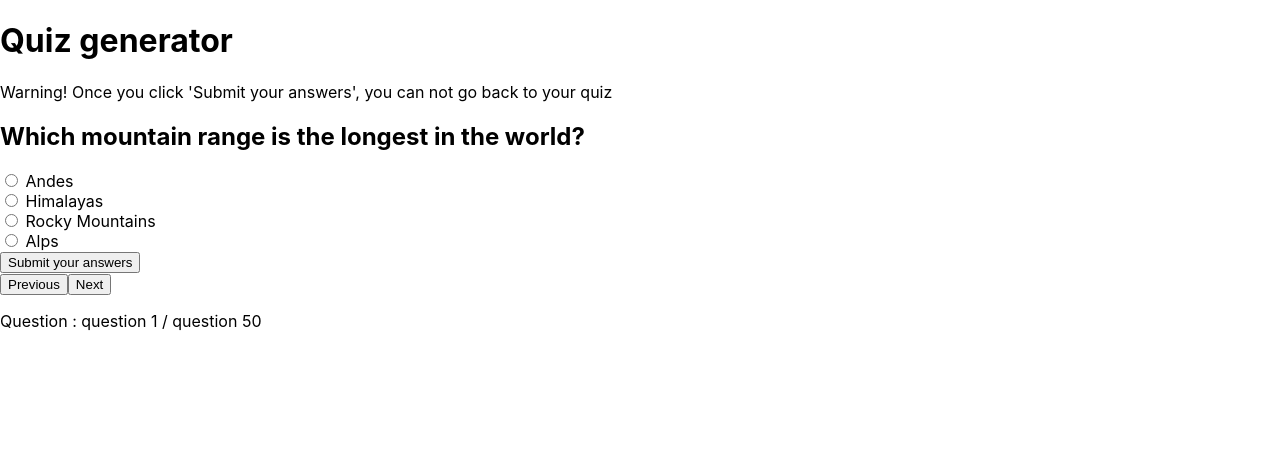
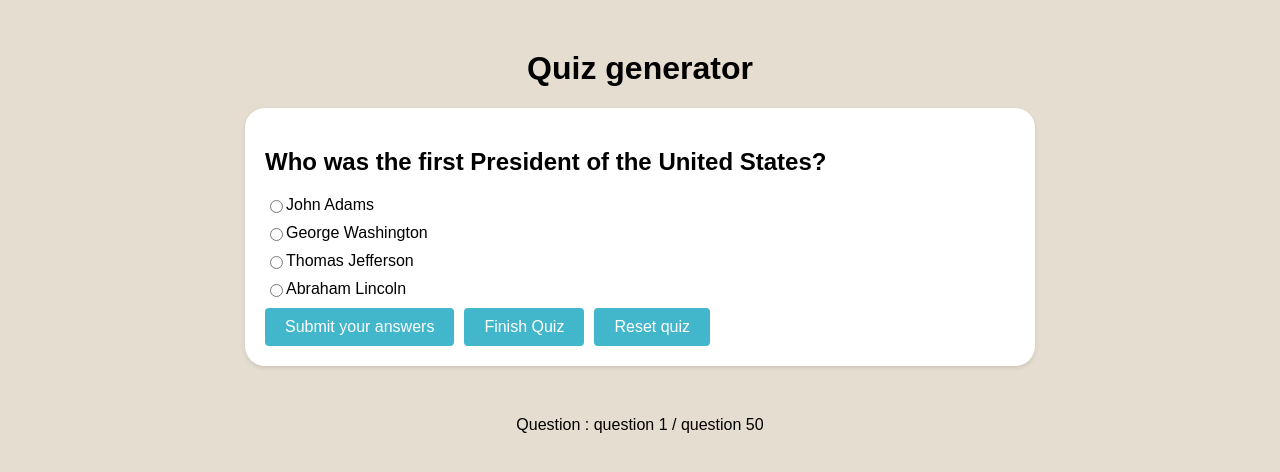
Before and after one commit to TAlexandra245/question_challenge, a React (Create React App) app: page / in a window 1280 px wide. Shown: the top 472 px of the page. Built offline with nearby package versions, Linux system fonts and the light colour scheme.

Commit message:
Add css to the project, refactored the logic in ShowQuestions component

```diff
--- a/src/App.css
+++ b/src/App.css
@@ -2,37 +2,11 @@
   text-align: center;
 }
 
-.App-logo {
-  height: 40vmin;
-  pointer-events: none;
+h1, p{
+  text-align:center;
+  margin-top: 50px;
 }
-
-@media (prefers-reduced-motion: no-preference) {
-  .App-logo {
-    animation: App-logo-spin infinite 20s linear;
-  }
+body{
+  font-family: 'Poppins', sans-serif;
+  background: #e5ddcf;
 }
-
-.App-header {
-  background-color: #282c34;
-  min-height: 100vh;
-  display: flex;
-  flex-direction: column;
-  align-items: center;
-  justify-content: center;
-  font-size: calc(10px + 2vmin);
-  color: white;
-}
-
-.App-link {
-  color: #61dafb;
-}
-
-@keyframes App-logo-spin {
-  from {
-    transform: rotate(0deg);
-  }
-  to {
-    transform: rotate(360deg);
-  }
-}
--- a/src/App.tsx
+++ b/src/App.tsx
@@ -6,7 +6,6 @@ function App() {
     return (
         <>
             <h1> Quiz generator </h1>
-            <p> Warning! Once you click 'Submit your answers', you can not go back to your quiz</p>
             <ShowQuestions></ShowQuestions>
         </>
     );
--- a/src/data/quizArray.tsx
+++ b/src/data/quizArray.tsx
@@ -99,9 +99,9 @@ export const quizArray: QuizProps[] = [
     },
     {
         id: 17,
-        question: "Which ocean is the largest in terms of area?",
-        answersArray: ["Atlantic Ocean", "Indian Ocean", "Southern Ocean", "Pacific Ocean"],
-        correctAnswer: "Pacific Ocean",
+        question: "Which ocean is the smallest in terms of area?",
+        answersArray: ["Atlantic Ocean", "Indian Ocean", "Southern Ocean", "The Arctic Ocean"],
+        correctAnswer: "The Arctic Ocean",
     },
     {
         id: 18,
--- /dev/null
+++ b/src/quiz/ShowQuestions.css
@@ -0,0 +1,27 @@
+h2, form {
+
+}
+
+.container_answer {
+    display: flex;
+    margin-bottom: 10px;
+}
+.quiz_container {
+    width: 750px;
+    padding: 20px;
+    background-color: #fff;
+    box-shadow: 0 2px 4px rgba(0, 0, 0, 0.1);
+    border-radius: 20px;
+    margin: 0 auto;
+}
+button {
+    padding: 10px 20px;
+    background-color: #42b6ca;
+    color: #fff;
+    border: none;
+    cursor: pointer;
+    font-size: 16px;
+    border-radius: 4px;
+    transition: background-color 0.3s;
+    margin-right: 10px
+}
--- a/src/quiz/ShowQuestions.tsx
+++ b/src/quiz/ShowQuestions.tsx
@@ -1,75 +1,79 @@
 import {quizArray} from "../data/quizArray";
-import {FormEvent, useState} from "react";
-import QuizProps from '../data/QuizProps'
+import React, {ChangeEvent, FormEvent, useState} from "react";
+import './ShowQuestions.css'
+import Quiz from "../data/QuizProps";
 
-const initialShuffledQuestions = [...quizArray].sort(() => Math.random() - 0.5);
-const allQuestions = initialShuffledQuestions.map(question => question.question);
-const duplicateQuestions = [...new Set(allQuestions)]
+
 
 export function ShowQuestions() {
-
-    const [selectedAnswer, setSelectedAnswer] = useState<string | null>(null);
-    const [shuffledQuestions, setShuffledQuestions] = useState<QuizProps[]>(initialShuffledQuestions);
+    const [displayedQuestions, setDisplayedQuestions] = useState<Quiz[]>([]);
     const [score, setScore] = useState(0);
     const [currentQuestionIndex, setCurrentQuestionIndex] = useState(0);
-    const [uniqueQuestions, setUniqueQuestions] = useState<string []>(duplicateQuestions);
     const [error, setError] = useState<string | null>(null);
     const [showScore, setShowScore] = useState<boolean>(false);
-    const [formSubmitted, setFormSubmitted] = useState(false);
+    const [currentUserAnswer, setCurrentUserAnswer] = useState<string | null>(null);
 
-    const incrementIndex = () => {
-        if (currentQuestionIndex < initialShuffledQuestions.length - 1) {
-            setCurrentQuestionIndex(currentQuestionIndex + 1);
+    const incrementIndex = () => currentQuestionIndex < quizArray.length  ? setCurrentQuestionIndex(currentQuestionIndex + 1) : null
+    const currentQuestion = quizArray[currentQuestionIndex];
+
+    const getRandomQuestion = (): Quiz => {
+        const randomIndex = Math.floor(Math.random() * quizArray.length - 1);
+        const randomQuestion = quizArray[randomIndex];
+        if (displayedQuestions.includes(randomQuestion)) {
+            console.log("This question is repeating", randomQuestion);
         }
+        setDisplayedQuestions([...displayedQuestions, randomQuestion]);
+        console.log(randomQuestion);
+        return randomQuestion;
+
     }
-    const decrementIndex = () => {
-        if (currentQuestionIndex > 0) {
-            setCurrentQuestionIndex(currentQuestionIndex - 1);
-        }
-    }
-    const currentQuestion = shuffledQuestions[currentQuestionIndex];
-    const handleAnswerSelection = (answer: string) => {
-        if(!answer) {
-            setError('Please fill the question');
-        }
-        setSelectedAnswer(answer);
-
-        if (answer === currentQuestion.correctAnswer) {
-            setScore(prevScore => prevScore + 1)
-        }
-    };
-
     const handleSubmit = (event: FormEvent<HTMLFormElement>) => {
         event.preventDefault();
 
-        setFormSubmitted(true);
-        setShowScore(true);
+        getRandomQuestion();
+
+        if (!currentUserAnswer) {
+            setError('Please pick a choice');
+            return;
+        }
+
+        if (currentUserAnswer === currentQuestion.correctAnswer) {
+            setScore(prevScore => prevScore + 1);
+        }
+
+        setError('');
+        setCurrentUserAnswer(null);
+        incrementIndex();
+
     }
+
+
+    const handleRadioChange = (event: ChangeEvent<HTMLInputElement>) => setCurrentUserAnswer(event.target.value);
+
 
     return (
         <div>
-            <div>
+            <div className = "quiz_container">
                 <h2>{currentQuestion.question}</h2>
                 <form onSubmit={handleSubmit}>
                     {currentQuestion.answersArray.map((answer, answerIndex) => (
-                        <div key={answerIndex}>
+                        <div key={answerIndex} className = "container_answer">
                             <input type="radio" id={`answer_${answerIndex}`} name="answers" value={answer}
-                                   checked={selectedAnswer === answer}
-                                   onChange={(e) => handleAnswerSelection(answer)}
-                                   disabled={formSubmitted}
-                                   required/>
+                                   checked={currentUserAnswer === answer}
+                                   onChange={handleRadioChange}
+                            />
                             <label htmlFor={`answer_${answerIndex}`}> {answer}</label>
-                            {error && <p style={{color: 'red'}}>{error}</p>}
                         </div>
                     ))}
-                    <button type="submit" disabled={formSubmitted}>Submit your answers</button>
+                    {error && <p style={{color: 'red'}}>{error}</p>}
+                    {showScore && (<p> Your score : {score} </p>)}
+                    <button type="submit">Submit your answers</button>
+                    <button onClick={() => setShowScore(true)}> Finish Quiz</button>
+                    <button onClick={() => window.location.reload()}> Reset quiz</button>
                 </form>
-
-                <button onClick={() => decrementIndex()} disabled={showScore}>Previous</button>
-                <button onClick={() => incrementIndex()} disabled={showScore}>Next</button>
             </div>
-            {showScore && (<p> Your score : {score} </p>)}
-            <p> Question : question {currentQuestionIndex + 1} / question {shuffledQuestions.length}</p>
+            <p> Question : question {currentQuestionIndex + 1} / question {quizArray.length}</p>
         </div>
     )
+
 }
```
Also changed, not shown: src/logo.svg (deleted).
